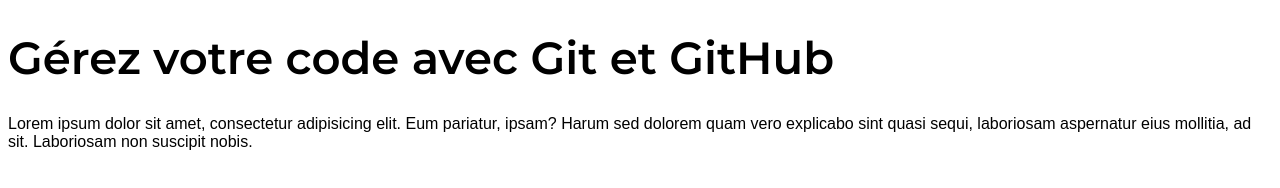
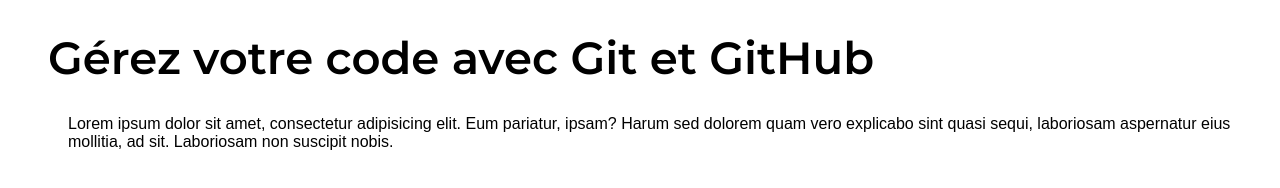
Before and after one commit to DanielP-G/Simple-Placeholder, a plain HTML site: page index.html in a window 1280 px wide. Drawn offline with Linux system fonts and the light colour scheme; a web font is replaced by a local one.

Commit message:
ammélioration du css

```diff
--- a/style.css
+++ b/style.css
@@ -1,10 +1,16 @@
 
 body {
 	font-family: 'KoHo', sans-serif;
-	font-weight: 200;
+	font-weight: 300i;
 }
 h1 {
+	padding-left: 40px;
 	font-family: 'Montserrat', sans-serif;
 	font-weight: 600;
 	font-size: 45px;
 }
+
+p {
+	padding-left : 60px;
+	font-size : 16px;
+}
```
